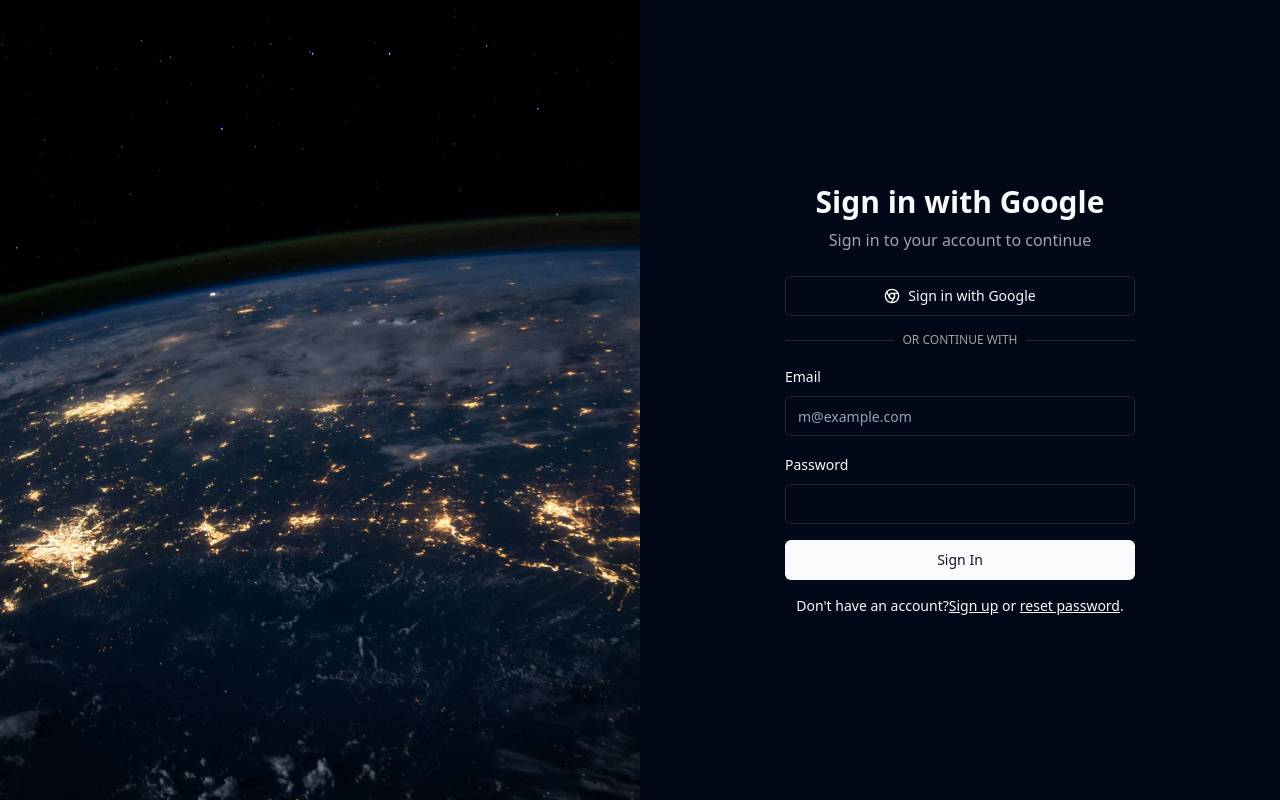
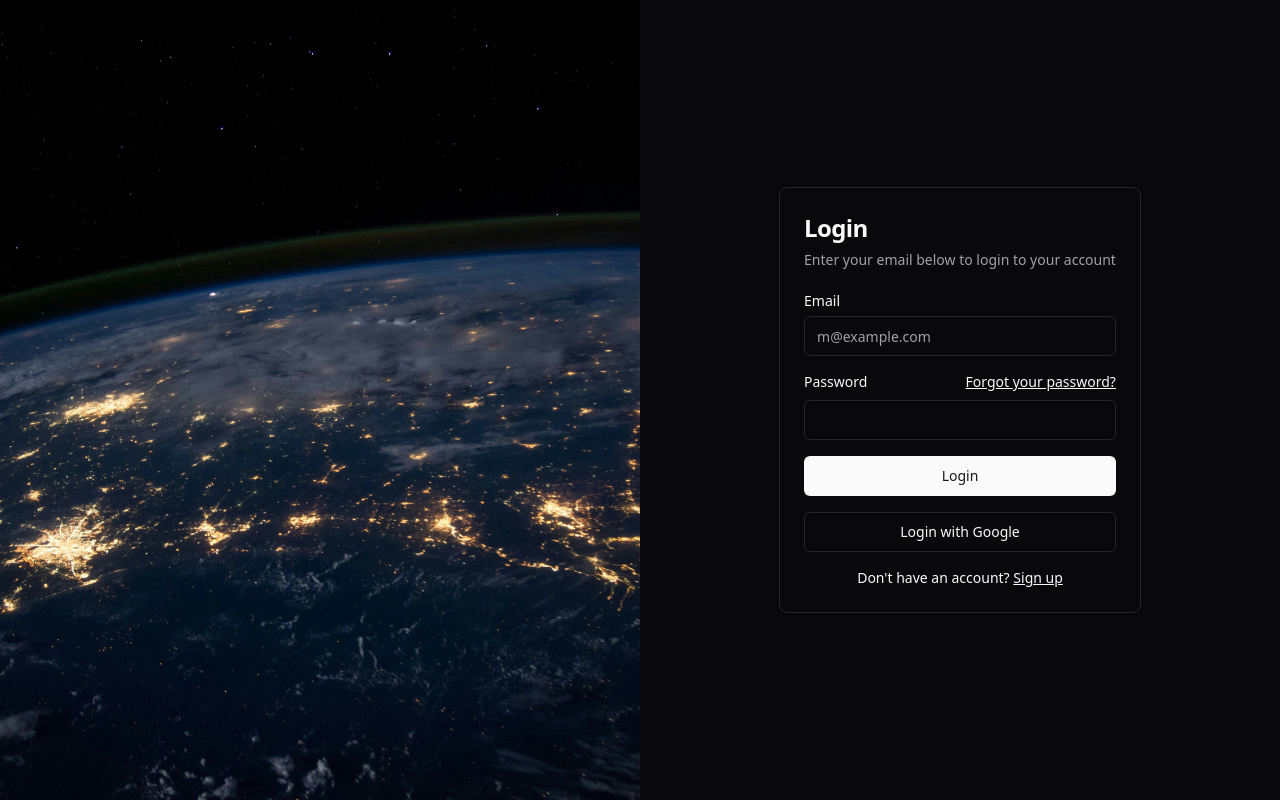
Before and after one commit to Jackie733/cornerstone-starter, a React (Vite) app: page /login in a window 1280 px wide. Built offline with nearby package versions, Linux system fonts and the light colour scheme.

Commit message:
Update login page and viewer page

```diff
--- /dev/null
+++ b/src/components/ui/card.tsx
@@ -0,0 +1,79 @@
+import * as React from "react"
+
+import { cn } from "@/lib/utils"
+
+const Card = React.forwardRef<
+  HTMLDivElement,
+  React.HTMLAttributes<HTMLDivElement>
+>(({ className, ...props }, ref) => (
+  <div
+    ref={ref}
+    className={cn(
+      "rounded-lg border bg-card text-card-foreground shadow-sm",
+      className
+    )}
+    {...props}
+  />
+))
+Card.displayName = "Card"
+
+const CardHeader = React.forwardRef<
+  HTMLDivElement,
+  React.HTMLAttributes<HTMLDivElement>
+>(({ className, ...props }, ref) => (
+  <div
+    ref={ref}
+    className={cn("flex flex-col space-y-1.5 p-6", className)}
+    {...props}
+  />
+))
+CardHeader.displayName = "CardHeader"
+
+const CardTitle = React.forwardRef<
+  HTMLParagraphElement,
+  React.HTMLAttributes<HTMLHeadingElement>
+>(({ className, ...props }, ref) => (
+  <h3
+    ref={ref}
+    className={cn(
+      "text-2xl font-semibold leading-none tracking-tight",
+      className
+    )}
+    {...props}
+  />
+))
+CardTitle.displayName = "CardTitle"
+
+const CardDescription = React.forwardRef<
+  HTMLParagraphElement,
+  React.HTMLAttributes<HTMLParagraphElement>
+>(({ className, ...props }, ref) => (
+  <p
+    ref={ref}
+    className={cn("text-sm text-muted-foreground", className)}
+    {...props}
+  />
+))
+CardDescription.displayName = "CardDescription"
+
+const CardContent = React.forwardRef<
+  HTMLDivElement,
+  React.HTMLAttributes<HTMLDivElement>
+>(({ className, ...props }, ref) => (
+  <div ref={ref} className={cn("p-6 pt-0", className)} {...props} />
+))
+CardContent.displayName = "CardContent"
+
+const CardFooter = React.forwardRef<
+  HTMLDivElement,
+  React.HTMLAttributes<HTMLDivElement>
+>(({ className, ...props }, ref) => (
+  <div
+    ref={ref}
+    className={cn("flex items-center p-6 pt-0", className)}
+    {...props}
+  />
+))
+CardFooter.displayName = "CardFooter"
+
+export { Card, CardHeader, CardFooter, CardTitle, CardDescription, CardContent }
--- a/src/index.css
+++ b/src/index.css
@@ -2,67 +2,51 @@
 @tailwind components;
 @tailwind utilities;
 
+/* TODO：fix theme flash */
 @layer base {
   :root {
     --background: 0 0% 100%;
-      --foreground: 222.2 84% 4.9%;
-
+    --foreground: 240 10% 3.9%;
     --card: 0 0% 100%;
-      --card-foreground: 222.2 84% 4.9%;
-
+    --card-foreground: 240 10% 3.9%;
     --popover: 0 0% 100%;
-      --popover-foreground: 222.2 84% 4.9%;
-
-      --primary: 222.2 47.4% 11.2%;
-      --primary-foreground: 210 40% 98%;
-
-      --secondary: 210 40% 96.1%;
-      --secondary-foreground: 222.2 47.4% 11.2%;
-
-      --muted: 210 40% 96.1%;
-      --muted-foreground: 215.4 16.3% 46.9%;
-
-      --accent: 210 40% 96.1%;
-      --accent-foreground: 222.2 47.4% 11.2%;
-
+    --popover-foreground: 240 10% 3.9%;
+    --primary: 240 5.9% 10%;
+    --primary-foreground: 0 0% 98%;
+    --secondary: 240 4.8% 95.9%;
+    --secondary-foreground: 240 5.9% 10%;
+    --muted: 240 4.8% 95.9%;
+    --muted-foreground: 240 3.8% 46.1%;
+    --accent: 240 4.8% 95.9%;
+    --accent-foreground: 240 5.9% 10%;
     --destructive: 0 84.2% 60.2%;
-      --destructive-foreground: 210 40% 98%;
-
-      --border: 214.3 31.8% 91.4%;
-      --input: 214.3 31.8% 91.4%;
-      --ring: 222.2 84% 4.9%;
-
+    --destructive-foreground: 0 0% 98%;
+    --border: 240 5.9% 90%;
+    --input: 240 5.9% 90%;
+    --ring: 240 5.9% 10%;
     --radius: 0.5rem;
   }
 
   .dark {
-      --background: 222.2 84% 4.9%;
-      --foreground: 210 40% 98%;
-
-      --card: 222.2 84% 4.9%;
-      --card-foreground: 210 40% 98%;
-
-      --popover: 222.2 84% 4.9%;
-      --popover-foreground: 210 40% 98%;
-
-      --primary: 210 40% 98%;
-      --primary-foreground: 222.2 47.4% 11.2%;
-
-      --secondary: 217.2 32.6% 17.5%;
-      --secondary-foreground: 210 40% 98%;
-
-      --muted: 217.2 32.6% 17.5%;
-      --muted-foreground: 215 20.2% 65.1%;
-
-      --accent: 217.2 32.6% 17.5%;
-      --accent-foreground: 210 40% 98%;
-
+    --background: 240 10% 3.9%;
+    --foreground: 0 0% 98%;
+    --card: 240 10% 3.9%;
+    --card-foreground: 0 0% 98%;
+    --popover: 240 10% 3.9%;
+    --popover-foreground: 0 0% 98%;
+    --primary: 0 0% 98%;
+    --primary-foreground: 240 5.9% 10%;
+    --secondary: 240 3.7% 15.9%;
+    --secondary-foreground: 0 0% 98%;
+    --muted: 240 3.7% 15.9%;
+    --muted-foreground: 240 5% 64.9%;
+    --accent: 240 3.7% 15.9%;
+    --accent-foreground: 0 0% 98%;
     --destructive: 0 62.8% 30.6%;
-      --destructive-foreground: 210 40% 98%;
-
-      --border: 217.2 32.6% 17.5%;
-      --input: 217.2 32.6% 17.5%;
-      --ring: 212.7 26.8% 83.9%;
+    --destructive-foreground: 0 0% 98%;
+    --border: 240 3.7% 15.9%;
+    --input: 240 3.7% 15.9%;
+    --ring: 240 4.9% 83.9%;
   }
 }
 
--- a/src/views/Login/index.tsx
+++ b/src/views/Login/index.tsx
@@ -1,10 +1,17 @@
 import { Button } from '@/components/ui/button';
 import { Label } from '@/components/ui/label';
 import { Input } from '@/components/ui/input';
+import {
+  Card,
+  CardContent,
+  CardDescription,
+  CardHeader,
+  CardTitle,
+} from '@/components/ui/card';
 
 export default function Login() {
   return (
-    <div className="w-full h-full lg:grid lg:min-h-[600px] lg:grid-cols-2 xl:min-h-[800px]">
+    <div className="w-full h-full lg:grid lg:grid-cols-2">
       <div className="hidden bg-gray-100 lg:block dark:bg-gray-800">
         <img
           alt="Image"
@@ -19,81 +26,52 @@
         />
       </div>
       <div className="flex items-center justify-center py-12">
-        <div className="mx-auto w-[350px] space-y-6">
-          <div className="space-y-2 text-center">
-            <h1 className="text-3xl font-bold">Sign in with Google</h1>
-            <p className="text-gray-500 dark:text-gray-400">
-              Sign in to your account to continue
-            </p>
-          </div>
-          <div className="space-y-4">
-            <Button className="w-full" variant="outline">
-              <ChromeIcon className="mr-2 h-4 w-4" />
-              Sign in with Google
-            </Button>
-            <div className="relative">
-              <div className="absolute inset-0 flex items-center">
-                <span className="w-full border-t" />
-              </div>
-              <div className="relative flex justify-center text-xs uppercase">
-                <span className="bg-white px-2 text-gray-500 dark:bg-gray-950 dark:text-gray-400">
-                  Or continue with
-                </span>
-              </div>
-            </div>
-            <div className="space-y-2">
+        <Card className="mx-auto max-w-sm">
+          <CardHeader>
+            <CardTitle className="text-2xl">Login</CardTitle>
+            <CardDescription>
+              Enter your email below to login to your account
+            </CardDescription>
+          </CardHeader>
+          <CardContent>
+            <div className="grid gap-4">
+              <div className="grid gap-2">
                 <Label htmlFor="email">Email</Label>
                 <Input
                   id="email"
+                  type="email"
                   placeholder="m@example.com"
                   required
-                type="email"
                 />
               </div>
-            <div className="space-y-2">
+              <div className="grid gap-2">
+                <div className="flex items-center">
                   <Label htmlFor="password">Password</Label>
-              <Input id="password" required type="password" />
+                  <a
+                    href="#"
+                    className="ml-auto inline-block text-sm underline"
+                  >
+                    Forgot your password?
+                  </a>
                 </div>
-            <Button className="w-full" type="submit">
-              Sign In
+                <Input id="password" type="password" required />
+              </div>
+              <Button type="submit" className="w-full">
+                Login
               </Button>
+              <Button variant="outline" className="w-full">
+                Login with Google
+              </Button>
+            </div>
             <div className="mt-4 text-center text-sm">
-              Don't have an account?
-              <a className="underline" href="#">
+              Don&apos;t have an account?{' '}
+              <a href="#" className="underline">
                 Sign up
-              </a>{' '}
-              or{' '}
-              <a className="underline" href="#">
-                reset password
               </a>
-              .
             </div>
-          </div>
-        </div>
+          </CardContent>
+        </Card>
       </div>
     </div>
   );
 }
-
-function ChromeIcon(props: Record<string, unknown>) {
-  return (
-    <svg
-      {...props}
-      xmlns="http://www.w3.org/2000/svg"
-      width="24"
-      height="24"
-      viewBox="0 0 24 24"
-      fill="none"
-      stroke="currentColor"
-      strokeWidth="2"
-      strokeLinecap="round"
-      strokeLinejoin="round"
-    >
-      <circle cx="12" cy="12" r="10" />
-      <circle cx="12" cy="12" r="4" />
-      <line x1="21.17" x2="12" y1="8" y2="8" />
-      <line x1="3.95" x2="8.54" y1="6.06" y2="14" />
-      <line x1="10.88" x2="15.46" y1="21.94" y2="14" />
-    </svg>
-  );
-}
--- a/src/views/StudyList/index.tsx
+++ b/src/views/StudyList/index.tsx
@@ -1,17 +1,14 @@
-import useSWR from 'swr';
-import { Button } from '@/components/ui/button';
-import request from '@/utils/request';
-
-const fetcher = (url: string) => request.get(url).then((r) => r.data);
+import { useEffect } from 'react';
+import { redirect } from 'react-router-dom';
 
 function StudyList() {
-  const { data, error } = useSWR('/smart/patients', fetcher);
-  console.log(data, error);
+  useEffect(() => {
+    redirect('/viewer');
+  }, []);
 
   return (
     <>
       <h2>Study List</h2>
-      <Button>Click me</Button>
     </>
   );
 }
--- a/src/views/Viewer/index.tsx
+++ b/src/views/Viewer/index.tsx
@@ -1,5 +1,50 @@
-function Viewer() {
-  return <div>Viewer</div>;
+import { Button } from '@/components/ui/button';
+import { User, Bell, Settings, Import, Camera, Text, Info } from 'lucide-react';
+
+export default function Viewer() {
+  return (
+    <div key="1" className="flex flex-col h-screen">
+      <header className="flex items-center justify-between h-14 px-4 border-b border-gray-700 w-full">
+        <div className="text-white">Login & Title</div>
+        <div className="flex space-x-2">
+          <Button className="text-white" variant="ghost">
+            <Import />
+          </Button>
+          <Button className="text-white" variant="ghost">
+            <Camera />
+          </Button>
+        </div>
+        <div className="flex items-center space-x-2">
+          <Button className="text-white" variant="ghost">
+            <Bell />
+          </Button>
+          <Button className="text-white" variant="ghost">
+            <User />
+          </Button>
+          <Button className="text-white" variant="ghost">
+            <Settings />
+          </Button>
+        </div>
+      </header>
+      <main className="flex-1 flex">
+        <aside className="w-64 flex flex-col border-r border-gray-700 transition-all duration-300 ease-in-out [&.collapsed]:w-16">
+          <div className="flex flex-col space-y-2 p-4">
+            <Button className="justify-start text-white gap-1" variant="ghost">
+              <Text />
+              <span className="transition-opacity duration-300 ease-in-out [&.collapsed]:opacity-0">
+                Search
+              </span>
+            </Button>
+            <Button className="justify-start text-white gap-1" variant="ghost">
+              <Info />
+              <span className="transition-opacity duration-300 ease-in-out [&.collapsed]:opacity-0">
+                Settings
+              </span>
+            </Button>
+          </div>
+        </aside>
+        <div className="flex-1 flex justify-center items-center"></div>
+      </main>
+    </div>
+  );
 }
-
-export default Viewer;
```
Also changed, not shown: src/main.tsx (+8 -3 lines), tailwind.config.js (+36 -36 lines). Lines whose indentation alone changed are shown as unchanged.
